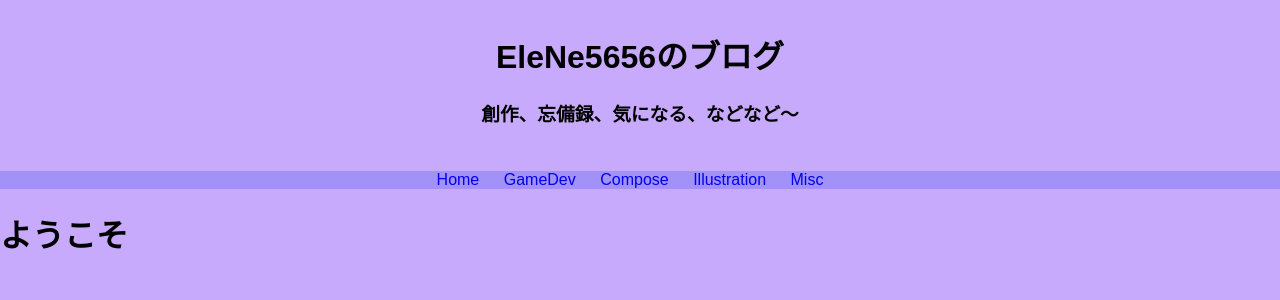
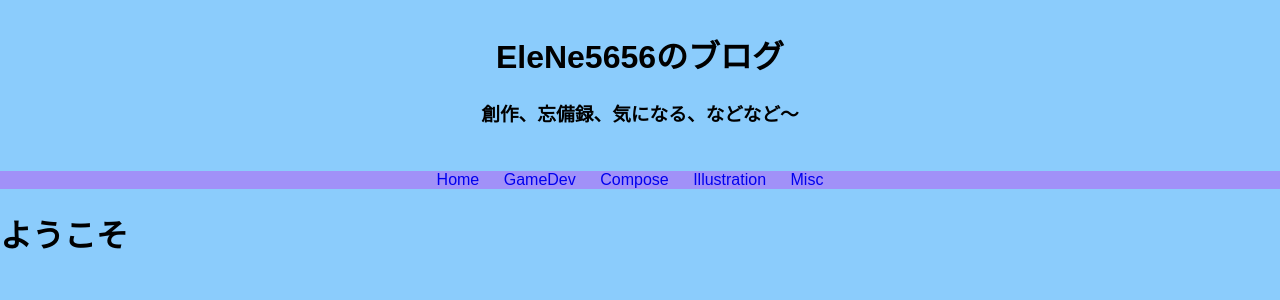
Before and after one commit to junya005/my-blogs, a Jekyll site: the page built from docs/index.html, in a window 1280 px wide. Shown: the top 300 px of the page. Built offline with Jekyll 4.4.1, drawn with Linux system fonts in a browser that asks for light colours.

Commit message:
main.sass を更新

```diff
--- a/docs/_sass/main.sass
+++ b/docs/_sass/main.sass
@@ -1,6 +1,6 @@
 /* ボディ全体のスタイル設定 */
 body
-    background-color: #c7aafb
+    background-color: #8bccfc
     font-family: Arial, sans-serif
     margin: 0
     padding: 0
```
